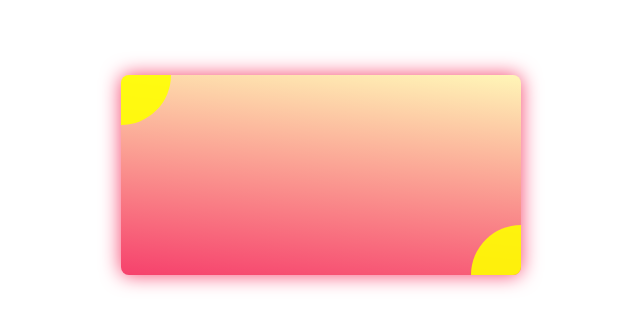
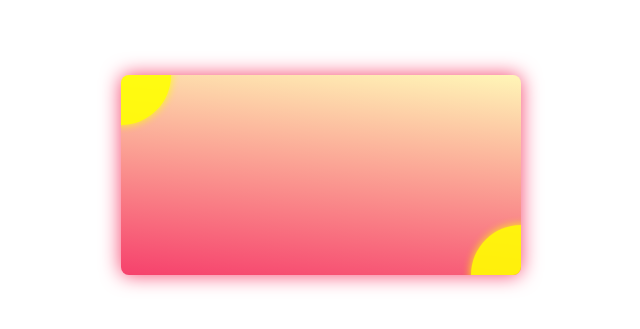
Before and after one commit to RWMax/baiduIFE, a plain HTML site: page xiaowei_mission_4/index.html in a window 1280 px wide. Shown: the part 225-554 px from the top of the page, 319-959 px from the left. Drawn offline with Linux system fonts and the light colour scheme.

Commit message:
xiaowei_mission_4

```diff
--- a/xiaowei_mission_4/css/index.css
+++ b/xiaowei_mission_4/css/index.css
@@ -24,7 +24,7 @@
 	border-radius: 50px;
 	background-color: yellow;
 	opacity: 0.9;
-	box-shadow: 0px 0px px yellow;
+	box-shadow: 0px 0px 8px yellow;
 }
 
 #ball-l {
```
Also changed, not shown: 1 other file.
